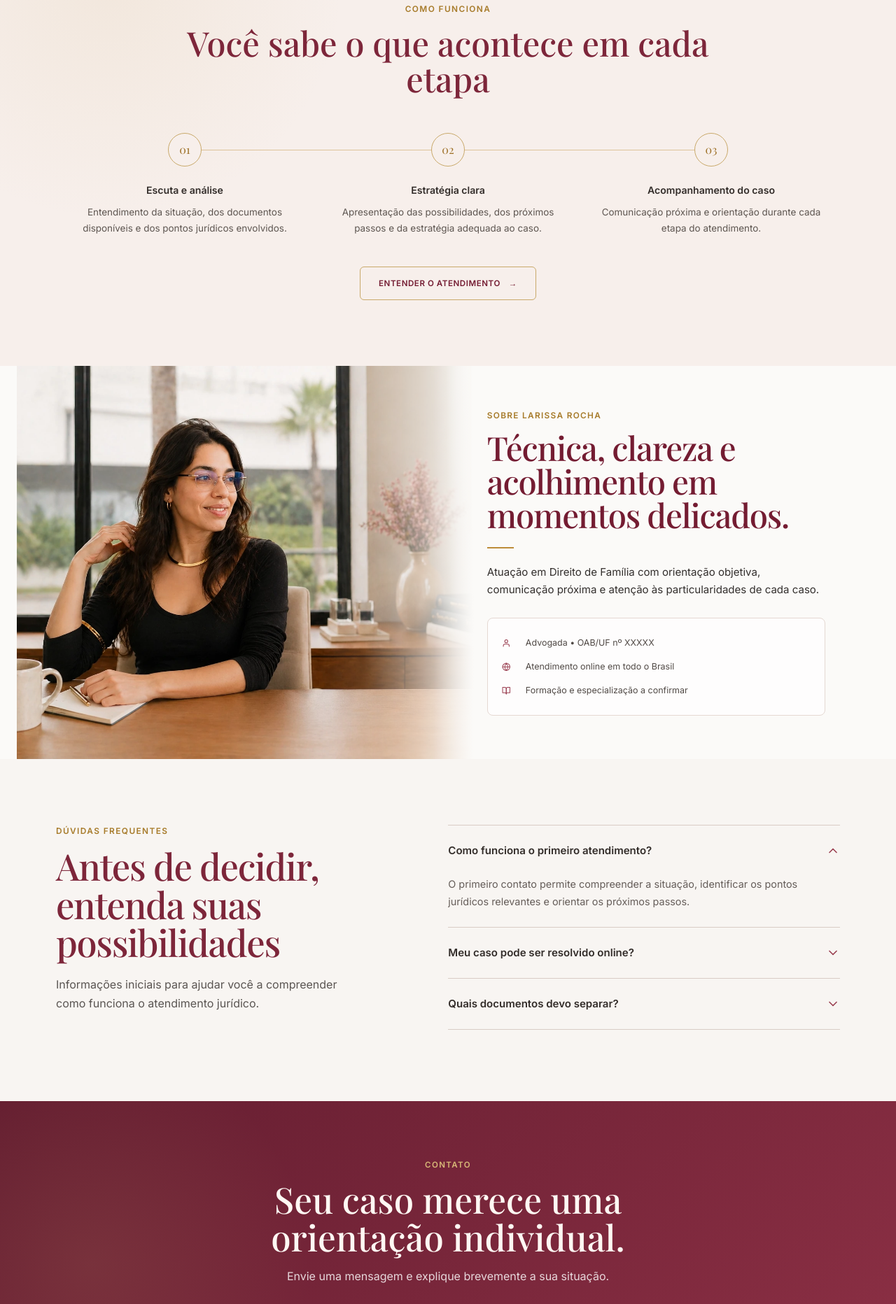
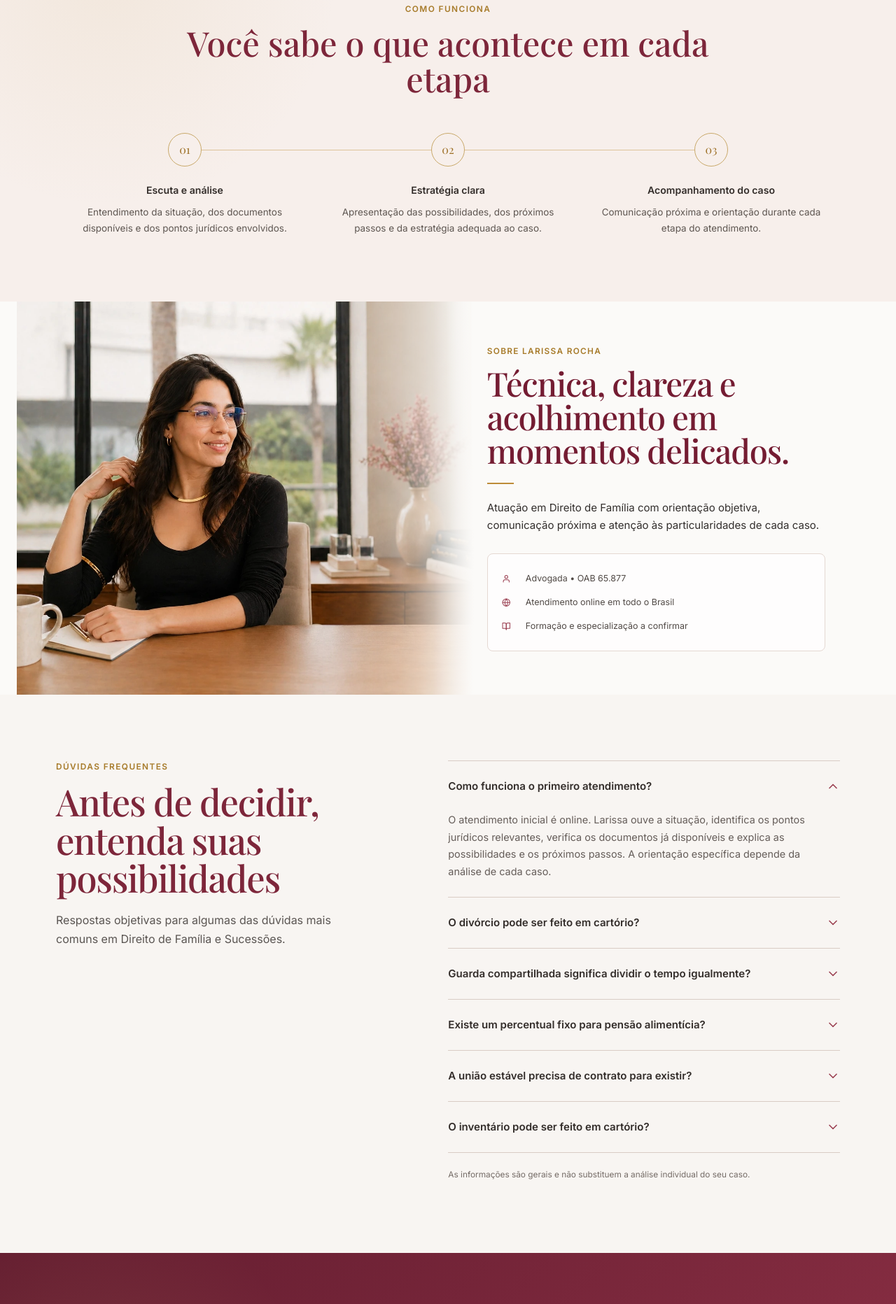
Before and after one commit to larissarocha-web/landing-page-lr-adv, a React (Vite) app: page / in a window 1280 px wide. Shown: the part 1688-3552 px from the top of the page at 70% size. Built offline with nearby package versions, Linux system fonts and the light colour scheme.

Commit message:
feat: aprimora dúvidas e respiro mobile

```diff
--- a/src/components/Footer/index.tsx
+++ b/src/components/Footer/index.tsx
@@ -13,7 +13,7 @@ export function Footer() {
             Advocacia em Direito de Família com orientação clara e atendimento
             online.
           </p>
-          <span>OAB/UF nº XXXXX — confirmar</span>
+          <span>OAB 65.877</span>
         </Brand>
 
         <Columns>
--- a/src/pages/Home/styles.ts
+++ b/src/pages/Home/styles.ts
@@ -122,7 +122,7 @@ export const Copy = styled.div`
   @media (max-width: 900px) {
     width: min(100% - 44px, 660px);
     justify-content: flex-start;
-    padding: 48px 0 16px;
+    padding: 48px 0 34px;
 
     h1 {
       max-width: 620px;
@@ -141,16 +141,15 @@ export const Copy = styled.div`
     }
 
     .microcopy {
-      position: absolute;
-      top: calc(100% + 11px);
-      left: 0;
-      z-index: 4;
+      position: static;
       width: 100%;
-      justify-content: center;
-      margin: 0;
+      flex-wrap: wrap;
+      justify-content: flex-start;
+      margin-top: 22px;
       color: #514a46;
       font-size: clamp(0.58rem, 2.45vw, 0.69rem);
-      text-align: center;
+      line-height: 1.55;
+      text-align: left;
     }
   }
 
--- a/src/pages/Perguntas/index.tsx
+++ b/src/pages/Perguntas/index.tsx
@@ -14,17 +14,32 @@ const questions = [
   {
     title: 'Como funciona o primeiro atendimento?',
     content:
-      'O primeiro contato permite compreender a situação, identificar os pontos jurídicos relevantes e orientar os próximos passos.',
+      'O atendimento inicial é online. Larissa ouve a situação, identifica os pontos jurídicos relevantes, verifica os documentos já disponíveis e explica as possibilidades e os próximos passos. A orientação específica depende da análise de cada caso.',
   },
   {
-    title: 'Meu caso pode ser resolvido online?',
+    title: 'O divórcio pode ser feito em cartório?',
     content:
-      'O atendimento pode ser realizado online. A viabilidade de atos e procedimentos remotos depende das particularidades de cada caso.',
+      'Em situações consensuais, o divórcio pode ser extrajudicial. Quando há filhos menores ou incapazes, as questões de guarda, convivência e alimentos precisam estar previamente resolvidas judicialmente. A análise individual confirma se a via de cartório é adequada.',
   },
   {
-    title: 'Quais documentos devo separar?',
+    title: 'Guarda compartilhada significa dividir o tempo igualmente?',
     content:
-      'Os documentos variam conforme o assunto. Após uma breve análise, você recebe orientação sobre o que será necessário apresentar.',
+      'Não necessariamente. A guarda compartilhada envolve responsabilidade conjunta pelas decisões sobre os filhos. A convivência deve considerar a rotina e o melhor interesse da criança, sem exigir uma divisão matemática do tempo.',
+  },
+  {
+    title: 'Existe um percentual fixo para pensão alimentícia?',
+    content:
+      'Não. O valor é analisado conforme as necessidades de quem recebe, as possibilidades de quem paga e a proporcionalidade no caso concreto. Percentuais divulgados na internet não substituem uma análise individual.',
+  },
+  {
+    title: 'A união estável precisa de contrato para existir?',
+    content:
+      'Não necessariamente. Ela pode ser reconhecida quando a convivência é pública, contínua, duradoura e estabelecida com o objetivo de constituir família. O contrato pode ajudar a documentar escolhas patrimoniais, mas cada situação precisa ser examinada.',
+  },
+  {
+    title: 'O inventário pode ser feito em cartório?',
+    content:
+      'Em determinadas situações, sim. A via extrajudicial exige consenso e assistência de advogado. Há também hipóteses com menores ou incapazes, sujeitas a requisitos específicos e à manifestação favorável do Ministério Público. É necessário analisar os herdeiros, os bens e a eventual existência de testamento.',
   },
 ]
 
@@ -38,8 +53,8 @@ export function Perguntas() {
           <span className="eyebrow">Dúvidas frequentes</span>
           <h2>Antes de decidir, entenda suas possibilidades</h2>
           <p>
-            Informações iniciais para ajudar você a compreender como funciona o
-            atendimento jurídico.
+            Respostas objetivas para algumas das dúvidas mais comuns em Direito
+            de Família e Sucessões.
           </p>
         </div>
 
@@ -69,6 +84,10 @@ export function Perguntas() {
               </AccordionItem>
             )
           })}
+          <p className="faq-note">
+            As informações são gerais e não substituem a análise individual do
+            seu caso.
+          </p>
         </AccordionContainer>
       </Wrapper>
     </Container>
--- a/src/pages/Perguntas/styles.ts
+++ b/src/pages/Perguntas/styles.ts
@@ -57,6 +57,13 @@ export const Wrapper = styled.div`
 
 export const AccordionContainer = styled.div`
   border-top: 1px solid #d9ccc5;
+
+  .faq-note {
+    margin-top: 22px;
+    color: #756c67;
+    font-size: 0.74rem;
+    line-height: 1.6;
+  }
 `
 
 export const AccordionItem = styled.div`
@@ -91,8 +98,10 @@ export const AccordionTitle = styled.button`
   }
 
   @media (max-width: 600px) {
-    min-height: 60px;
-    font-size: 0.88rem;
+    min-height: 64px;
+    gap: 18px;
+    font-size: 0.9rem;
+    line-height: 1.4;
   }
 `
 
@@ -113,4 +122,12 @@ export const AccordionContent = styled.div<{ isOpen: boolean }>`
     line-height: 1.7;
     transition: padding 240ms ease;
   }
+
+  @media (max-width: 600px) {
+    p {
+      padding: ${(props) => (props.isOpen ? '0 34px 24px 0' : '0 34px 0 0')};
+      font-size: 0.88rem;
+      line-height: 1.72;
+    }
+  }
 `
--- a/src/pages/Processo/index.tsx
+++ b/src/pages/Processo/index.tsx
@@ -36,10 +36,6 @@ export function Processo() {
             </article>
           ))}
         </Steps>
-
-        <a href="#duvidas">
-          Entender o atendimento <span>→</span>
-        </a>
       </Wrapper>
     </Container>
   )
--- a/src/pages/Processo/styles.ts
+++ b/src/pages/Processo/styles.ts
@@ -38,35 +38,12 @@ export const Wrapper = styled.div`
     line-height: 1.06;
   }
 
-  > a {
-    display: inline-flex;
-    min-height: 48px;
-    align-items: center;
-    justify-content: center;
-    gap: 12px;
-    margin-top: 44px;
-    padding: 0 26px;
-    border: 1px solid #c9a96a;
-    border-radius: 6px;
-    color: #741c32;
-    font-size: 0.72rem;
-    font-weight: 600;
-    letter-spacing: 0.05em;
-    text-decoration: none;
-    text-transform: uppercase;
-  }
-
   @media (max-width: 760px) {
     text-align: left;
 
     > h2 {
       margin-bottom: 38px;
       font-size: clamp(2.35rem, 10.5vw, 3.2rem);
-    }
-
-    > a {
-      width: 100%;
-      margin-top: 30px;
     }
   }
 `
--- a/src/pages/Why/index.tsx
+++ b/src/pages/Why/index.tsx
@@ -24,7 +24,7 @@ export function Why() {
           <Credentials aria-label="Informações profissionais">
             <li>
               <FiUser aria-hidden="true" />
-              <span>Advogada • OAB/UF nº XXXXX</span>
+              <span>Advogada • OAB 65.877</span>
             </li>
             <li>
               <FiGlobe aria-hidden="true" />
```
